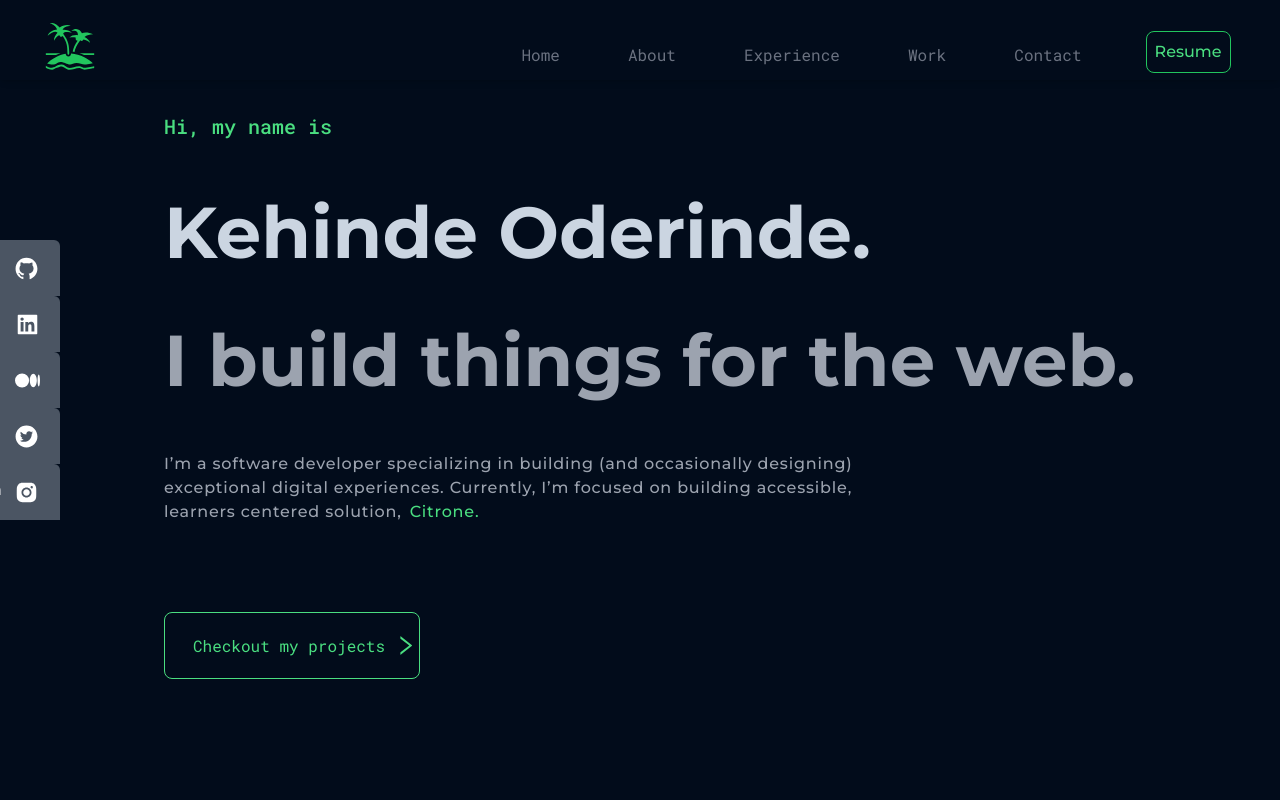
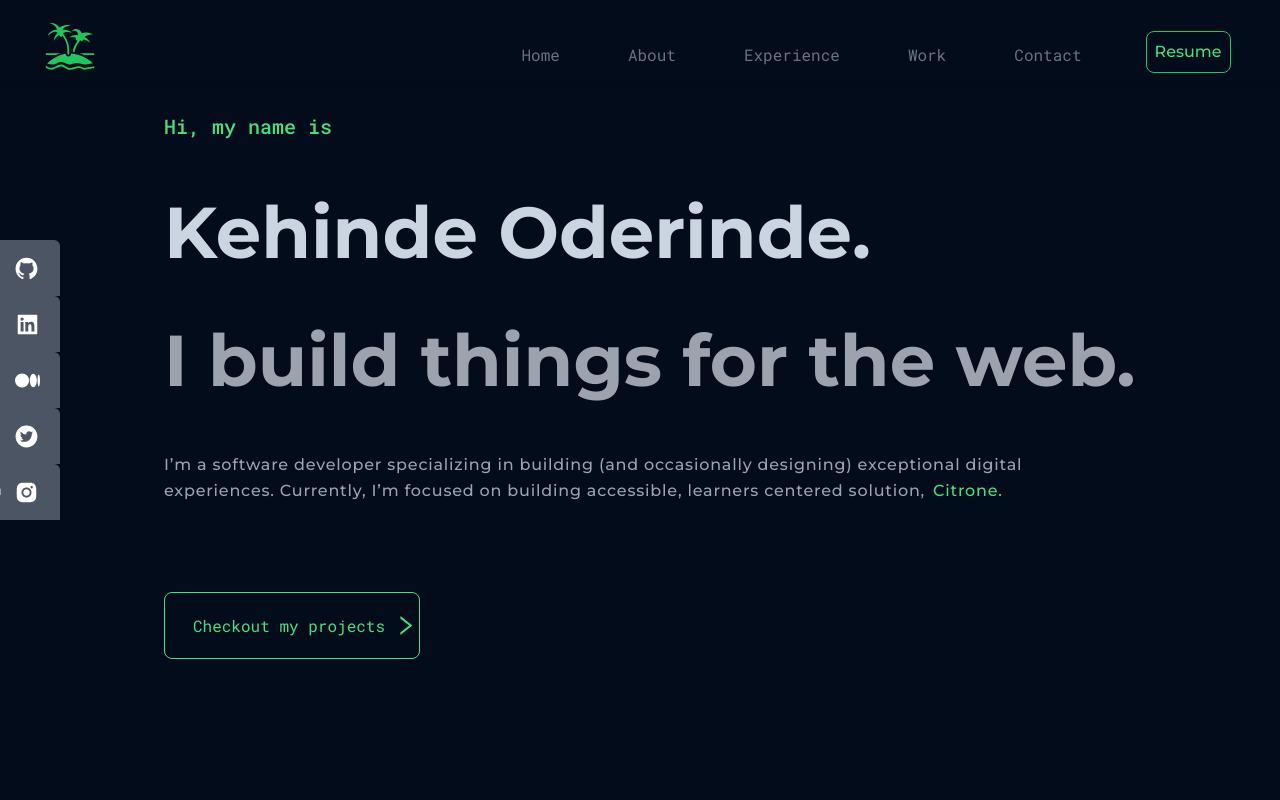
Before and after one commit to kennyoderinde/portfolio-project, a React (Create React App) app: page / in a window 1280 px wide. Shown: the top 800 px of the page. Built offline with nearby package versions, Linux system fonts and the light colour scheme; a web font is replaced by a local one.

Commit message:
added motion framer

```diff
--- a/src/Components/Pages/Home/Home.js
+++ b/src/Components/Pages/Home/Home.js
@@ -1,8 +1,7 @@
 import React from 'react'
 import { AiOutlineRight } from "react-icons/ai";
 
-// import About from '../About/About'
-// import Experience from '../Experience/Experience'
+
 
 const Home = () => {
   return (
@@ -13,7 +12,7 @@ const Home = () => {
           <h1 className='  font-montserrat font-bold whitespace-nowrap text-3xl lg:text-7xl md:text-5xl text-slate-300 '>Kehinde Oderinde.</h1>
           <h1 className='  font-montserrat font-bold text-3xl leading-tight lg:text-7xl md:text-5xl text-gray-400 '>I build things for the web.</h1>
 
-          <p className='   lg:pr-32 md:pr-6 pr-0 font-montserrat font-medium text-base md:text-base text-gray-400 whitespace-normal tracking-wider' style={{ width: '85%', height: '25%'}}>
+          <p className='   lg:pr-32 md:pr-6 pr-0 font-montserrat font-medium text-base text-gray-400 whitespace-normal md:tracking-wider leading-relaxed'>
             I’m a software developer specializing in building (and occasionally designing) exceptional digital experiences. Currently, I’m focused on building accessible, learners centered solution,
           <a href='https://citrone-redesign-group-a.vercel.app/dashboard#' className=' text-xs sm:text-base text-green-400 font-montserrat ml-2'>Citrone.</a>
           </p>
```
